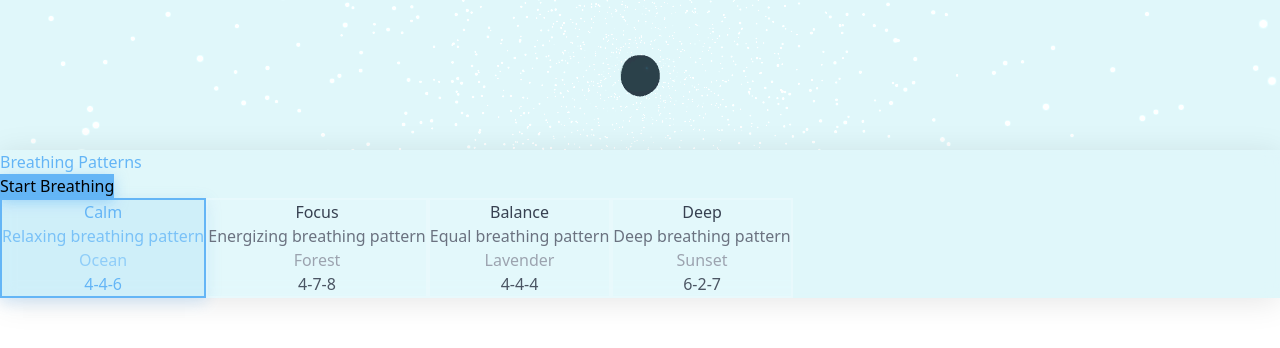
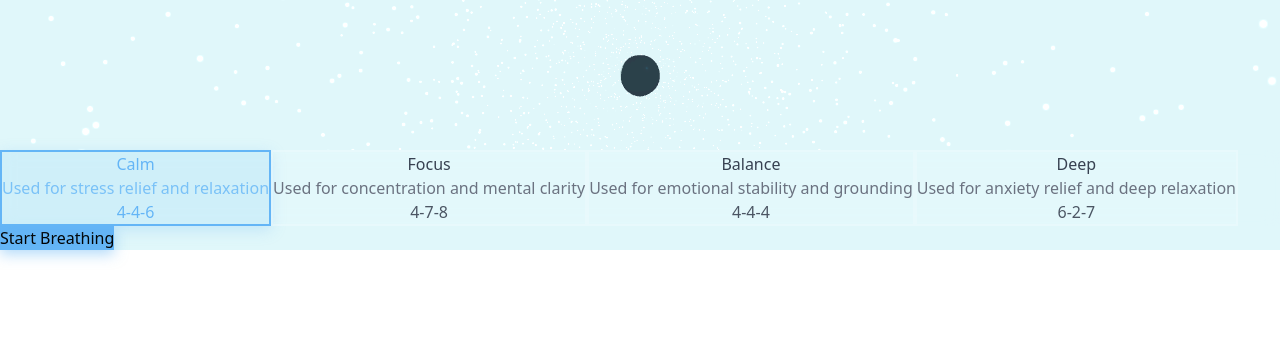
Before and after one commit to parthsali/Breathing-App, a React (Vite) app: page / in a window 1280 px wide. Shown: the top 348 px of the page. Built offline with nearby package versions, Linux system fonts and the light colour scheme.

Commit message:
fix controls and add start btn

```diff
--- a/src/App.tsx
+++ b/src/App.tsx
@@ -3,6 +3,7 @@ import { Canvas } from '@react-three/fiber';
 import { OrbitControls, Stars } from '@react-three/drei';
 import { BreathingSphere } from './components/BreathingSphere';
 import { Controls } from './components/Controls';
+import { StartButton } from './components/StartButton';
 import { useBreathingStore } from './store/breathingStore';
 
 const App: React.FC = () => {
@@ -23,6 +24,7 @@ const App: React.FC = () => {
         <OrbitControls enableZoom={false} enablePan={false} />
       </Canvas>
       <Controls />
+      <StartButton />
     </div>
   );
 }
--- a/src/components/Controls.tsx
+++ b/src/components/Controls.tsx
@@ -1,10 +1,11 @@
-import React from 'react';
+import React, { useState } from 'react';
 import { useBreathingStore } from '../store/breathingStore';
+import { InitialCountdown } from './InitialCountdown';
 
 const breathingPatterns = [
   {
     name: 'Calm',
-    description: 'Relaxing breathing pattern',
+    description: 'Used for stress relief and relaxation',
     inhale: 4,
     hold: 4,
     exhale: 6,
@@ -17,7 +18,7 @@ const breathingPatterns = [
   },
   {
     name: 'Focus',
-    description: 'Energizing breathing pattern',
+    description: 'Used for concentration and mental clarity',
     inhale: 4,
     hold: 7,
     exhale: 8,
@@ -30,7 +31,7 @@ const breathingPatterns = [
   },
   {
     name: 'Balance',
-    description: 'Equal breathing pattern',
+    description: 'Used for emotional stability and grounding',
     inhale: 4,
     hold: 4,
     exhale: 4,
@@ -43,7 +44,7 @@ const breathingPatterns = [
   },
   {
     name: 'Deep',
-    description: 'Deep breathing pattern',
+    description: 'Used for anxiety relief and deep relaxation',
     inhale: 6,
     hold: 2,
     exhale: 7,
@@ -66,9 +67,9 @@ export const Controls: React.FC = () => {
     theme,
     setBreathingPattern,
     setTheme,
-    startBreathing,
-    stopBreathing,
   } = useBreathingStore();
+
+  const [showInitialCountdown, setShowInitialCountdown] = useState(false);
 
   const handlePatternSelect = (pattern: typeof breathingPatterns[0]) => {
     setBreathingPattern(pattern.inhale, pattern.hold, pattern.exhale);
@@ -77,28 +78,13 @@ export const Controls: React.FC = () => {
 
   return (
     <div
-      className="fixed left-4 top-4 p-6 rounded-2xl w-80 transform transition-all duration-300"
+      className="fixed left-4 top-4 p-6 w-80 transform transition-all duration-300"
       style={{
         background: `${theme.background}99`,
-        backdropFilter: 'blur(8px)',
-        boxShadow: '0 4px 30px rgba(0, 0, 0, 0.1)'
+        backdropFilter: 'blur(8px)'
       }}
     >
       <div className="space-y-6">
-        <div className="flex items-center justify-between">
-          <h2 className="text-2xl font-bold" style={{ color: theme.primary }}>Breathing Patterns</h2>
-          <button
-            onClick={isBreathing ? stopBreathing : startBreathing}
-            className="px-6 py-2 rounded-full text-white font-medium transition-all duration-300 transform hover:scale-105"
-            style={{
-              background: isBreathing ? '#ef4444' : theme.primary,
-              boxShadow: `0 4px 14px ${isBreathing ? '#ef444480' : theme.primary + '80'}`
-            }}
-          >
-            {isBreathing ? 'Stop' : 'Start'} Breathing
-          </button>
-        </div>
-
         <div className="space-y-3">
           {breathingPatterns.map((pattern) => (
             <button
@@ -120,7 +106,7 @@ export const Controls: React.FC = () => {
               <div className="flex justify-between items-center">
                 <div className="text-left">
                   <h3
-                    className="font-semibold"
+                    className="font-semibold mb-1"
                     style={{ color: theme.primary === pattern.theme.primary
                       ? pattern.theme.primary
                       : '#374151' }}
@@ -128,7 +114,7 @@ export const Controls: React.FC = () => {
                     {pattern.name}
                   </h3>
                   <p
-                    className="text-sm"
+                    className="text-xs opacity-70"
                     style={{ color: theme.primary === pattern.theme.primary
                       ? `${pattern.theme.primary}CC`
                       : '#6B7280' }}
@@ -137,14 +123,6 @@ export const Controls: React.FC = () => {
                   </p>
                 </div>
                 <div className="text-right">
-                  <div
-                    className="text-xs"
-                    style={{ color: theme.primary === pattern.theme.primary
-                      ? `${pattern.theme.primary}99`
-                      : '#9CA3AF' }}
-                  >
-                    {pattern.theme.name}
-                  </div>
                   <div
                     className="text-sm font-medium"
                     style={{ color: theme.primary === pattern.theme.primary
@@ -161,18 +139,24 @@ export const Controls: React.FC = () => {
 
         {isBreathing && (
           <div
-            className="text-center py-2 px-4 rounded-lg"
+            className="text-center py-3 px-4 rounded-lg"
             style={{
               background: `${theme.primary}20`,
               color: theme.primary
             }}
           >
-            <span className="font-medium">
-              Current Phase: {currentPhase.charAt(0).toUpperCase() + currentPhase.slice(1)}
-            </span>
+            <div className="font-medium mb-1">
+              {currentPhase.charAt(0).toUpperCase() + currentPhase.slice(1)}
+            </div>
+            <div className="text-sm opacity-80">
+              {currentPhase === 'inhale' && `${inhaleTime}s to inhale`}
+              {currentPhase === 'hold' && `${holdTime}s to hold`}
+              {currentPhase === 'exhale' && `${exhaleTime}s to exhale`}
+            </div>
           </div>
         )}
       </div>
+      {showInitialCountdown && <InitialCountdown />}
     </div>
   );
 };
--- /dev/null
+++ b/src/components/InitialCountdown.tsx
@@ -0,0 +1,42 @@
+import React, { useEffect, useState } from 'react';
+import { useBreathingStore } from '../store/breathingStore';
+
+export const InitialCountdown: React.FC = () => {
+  const { theme, startBreathing } = useBreathingStore();
+  const [count, setCount] = useState(3);
+
+  useEffect(() => {
+    if (count === 0) {
+      startBreathing();
+      return;
+    }
+
+    const timer = setTimeout(() => {
+      setCount(count - 1);
+    }, 1000);
+
+    return () => clearTimeout(timer);
+  }, [count, startBreathing]);
+
+  return (
+    <div
+      className="fixed inset-0 flex items-center justify-center pointer-events-none"
+      style={{ backdropFilter: 'blur(8px)' }}
+    >
+      <div
+        className="text-center transform transition-all duration-300"
+        style={{
+          textShadow: `0 0 20px ${theme.primary}40`,
+          filter: 'blur(0.5px)'
+        }}
+      >
+        <div
+          className="text-9xl font-bold mb-4 animate-pulse"
+          style={{ color: theme.primary }}
+        >
+          {count === 0 ? 'Go!' : count}
+        </div>
+      </div>
+    </div>
+  );
+};
--- /dev/null
+++ b/src/components/StartButton.tsx
@@ -0,0 +1,28 @@
+import React, { useState } from 'react';
+import { useBreathingStore } from '../store/breathingStore';
+import { InitialCountdown } from './InitialCountdown';
+
+export const StartButton: React.FC = () => {
+  const { isBreathing, theme, startBreathing, stopBreathing } = useBreathingStore();
+  const [showInitialCountdown, setShowInitialCountdown] = useState(false);
+
+  const handleStart = () => {
+    setShowInitialCountdown(true);
+  };
+
+  return (
+    <>
+      <button
+        onClick={isBreathing ? stopBreathing : handleStart}
+        className="absolute right-8 top-8 px-6 py-3 rounded-full text-white font-medium transition-all duration-300 transform hover:scale-105"
+        style={{
+          background: isBreathing ? '#ef4444' : theme.primary,
+          boxShadow: `0 4px 14px ${isBreathing ? '#ef444480' : theme.primary + '80'}`
+        }}
+      >
+        {isBreathing ? 'Stop' : 'Start'} Breathing
+      </button>
+      {showInitialCountdown && <InitialCountdown />}
+    </>
+  );
+};
```
Also changed, not shown: src/components/BreathingCanvas.tsx (added, +24 -0 lines), src/components/CountdownTimer.tsx (added, +64 -0 lines).
